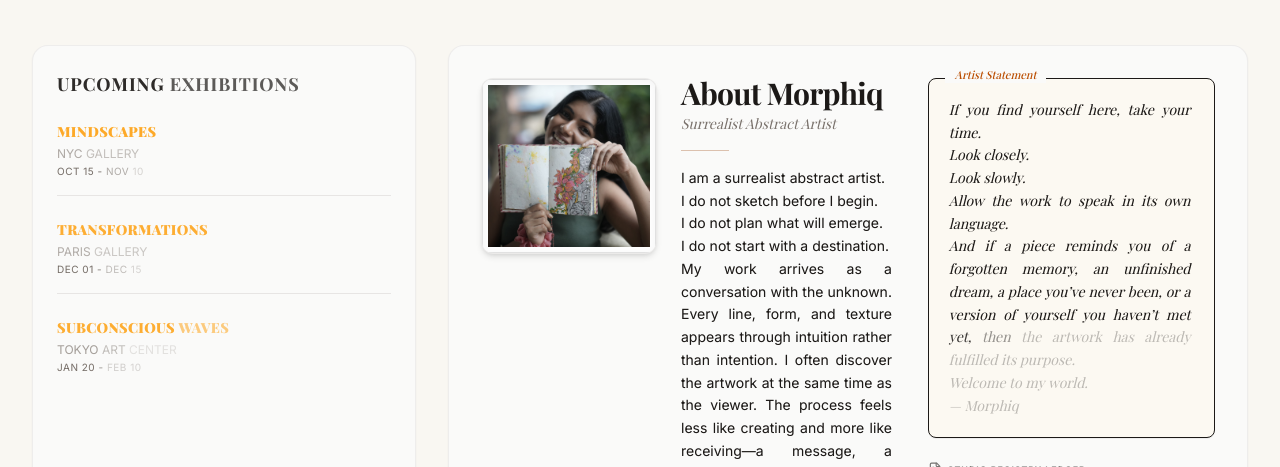
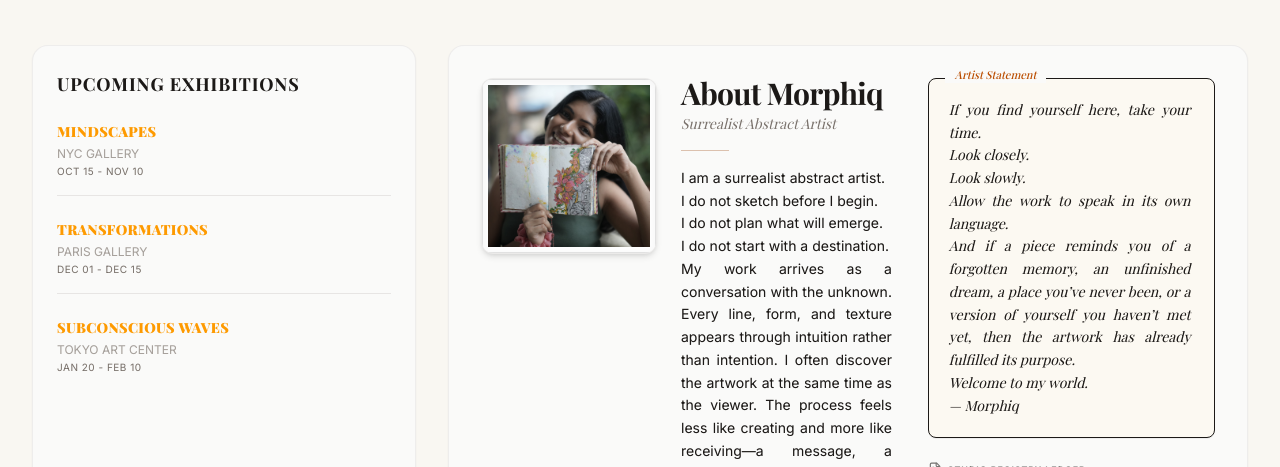
Before and after one commit to Rumpakoley/art_galary_shabnam, a React (Vite) app: page / in a window 1280 px wide. Shown: the part 2309-2776 px from the top of the page. Built offline with nearby package versions, Linux system fonts and the light colour scheme; a web font is replaced by a local one.

Commit message:
Fix text reveal transition glitch using viewport-triggered stagger animation

```diff
--- a/src/components/ScrollRevealText.tsx
+++ b/src/components/ScrollRevealText.tsx
@@ -3,8 +3,8 @@
  * SPDX-License-Identifier: Apache-2.0
  */
 
-import React, { useRef } from 'react';
-import { motion, useScroll, useTransform } from 'motion/react';
+import React from 'react';
+import { motion } from 'motion/react';
 
 interface ScrollRevealTextProps {
   text: string;
@@ -12,24 +12,45 @@ interface ScrollRevealTextProps {
 }
 
 export default function ScrollRevealText({ text, className = '' }: ScrollRevealTextProps): React.JSX.Element | null {
-  const containerRef = useRef<HTMLSpanElement>(null);
-
   // Defensive check to avoid runtime crashes if text is undefined/null or not a string
   if (typeof text !== 'string' || !text.trim()) {
     return null;
   }
 
-  const { scrollYProgress } = useScroll({
-    target: containerRef,
-    offset: ["start 90%", "end 50%"]
-  });
+  const tokens = text.split(/(\s+)/).filter(Boolean);
 
-  const tokens = text.split(/(\s+)/).filter(Boolean);
-  const wordsCount = tokens.filter(t => !/^\s+$/.test(t)).length;
-  let wordIndex = 0;
+  const containerVariants = {
+    hidden: {},
+    visible: {
+      transition: {
+        staggerChildren: 0.025,
+      }
+    }
+  };
+
+  const wordVariants = {
+    hidden: {
+      opacity: 0.15,
+      y: 2,
+    },
+    visible: {
+      opacity: 1,
+      y: 0,
+      transition: {
+        duration: 0.35,
+        ease: [0.215, 0.610, 0.355, 1.0], // easeOutCubic
+      }
+    }
+  };
 
   return (
-    <span ref={containerRef} className={`inline ${className}`}>
+    <motion.span
+      initial="hidden"
+      whileInView="visible"
+      viewport={{ once: true, margin: "-8% 0px" }}
+      variants={containerVariants}
+      className={`inline ${className}`}
+    >
       {tokens.map((token, i) => {
         if (/^\s+$/.test(token)) {
           if (token.includes('\n')) {
@@ -38,37 +59,21 @@ export default function ScrollRevealText({ text, className = '' }: ScrollRevealT
           return <span key={i} className="inline">&nbsp;</span>;
         }
 
-        const start = wordIndex / Math.max(wordsCount, 1);
-        const end = (wordIndex + 1.8) / Math.max(wordsCount, 1);
-        wordIndex++;
-
         return (
-          <Word key={i} progress={scrollYProgress} range={[start, Math.min(end, 1)]}>
-            {token}
-          </Word>
+          <span key={i} className="relative inline-block select-none">
+            {/* Ghost background word for the scroll-reveal style */}
+            <span className="absolute opacity-15" aria-hidden="true">
+              {token}
+            </span>
+            <motion.span
+              variants={wordVariants}
+              className="relative z-10 inline-block"
+            >
+              {token}
+            </motion.span>
+          </span>
         );
       })}
-    </span>
+    </motion.span>
   );
 }
-
-interface WordProps {
-  children: string;
-  progress: any;
-  range: [number, number];
-}
-
-function Word({ children, progress, range }: WordProps) {
-  const opacity = useTransform(progress, range, [0.15, 1]);
-  return (
-    <span className="relative inline-block select-none">
-      {/* Ghost background word for the scroll-reveal style */}
-      <span className="absolute opacity-15" aria-hidden="true">
-        {children}
-      </span>
-      <motion.span style={{ opacity }} className="relative z-10">
-        {children}
-      </motion.span>
-    </span>
-  );
-}
```
